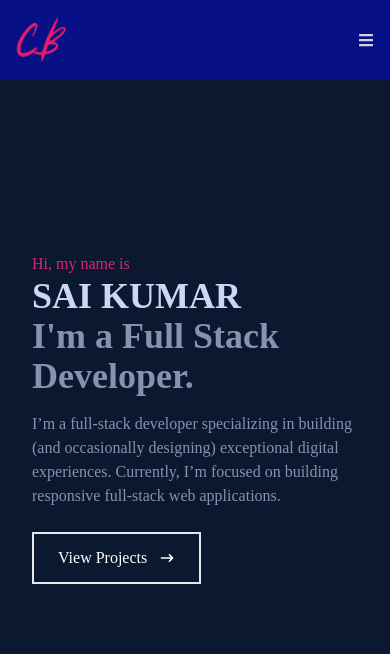
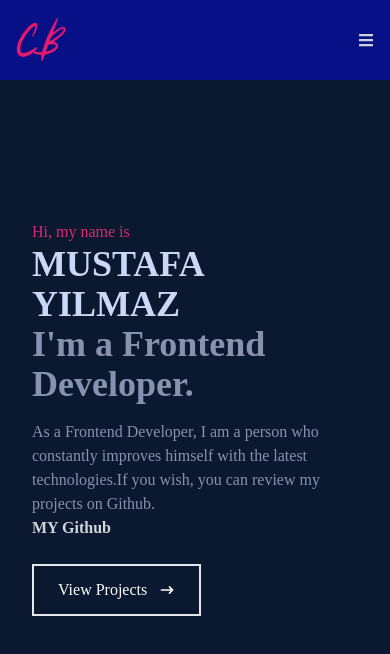
Before and after one commit to MustafaYilmaz1625/My-Portfolio-WebSite, a React (Create React App) app: page / in a window 390 px wide. Shown: the top 654 px of the page. Built offline with nearby package versions, Linux system fonts and the light colour scheme.

Commit message:
add update on page

```diff
--- a/src/components/About.jsx
+++ b/src/components/About.jsx
@@ -15,7 +15,7 @@ const About = () => {
         <div className="max-w-[1000px] w-full grid sm:grid-cols-2 gap-8 px-4">
           <div className="sm:text-right text-4xl font-bold">
             <p>
-              Hi. I'm Sai Kumar, nice to meet you. Please take a look around.
+              Hi. I'm Mustafa Yılmaz, nice to meet you. Please take a look around.
             </p>
           </div>
           <div>
--- a/src/components/Contact.jsx
+++ b/src/components/Contact.jsx
@@ -16,8 +16,7 @@ const Contact = () => {
             Contact
           </p>
           <p className="text-gray-300 py-4">
-            // Submit the form below or shoot me an email -
-            vutukuri.kumar192st.niituniversity.in
+            Submit the form below or shoot me an email.
           </p>
         </div>
         <input
@@ -25,12 +24,14 @@ const Contact = () => {
           type="text"
           placeholder="Name"
           name="name"
+          required
         />
         <input
           className="my-4 p-2 bg-[#ccd6f6]"
           type="email"
           placeholder="Email"
           name="email"
+          required
         />
         <textarea
           className="bg-[#ccd6f6] p-2"
--- a/src/components/Home.jsx
+++ b/src/components/Home.jsx
@@ -8,15 +8,21 @@ const Home = () => {
       <div className="max-w-[1000px] mx-auto px-8 flex flex-col justify-center h-full">
         <p className="text-pink-600">Hi, my name is</p>
         <h1 className="text-4xl sm:text-7xl font-bold text-[#ccd6f6]">
-          SAI KUMAR
+          MUSTAFA YILMAZ
         </h1>
         <h2 className="text-4xl sm:text-7xl font-bold text-[#8892b0]">
-          I'm a Full Stack Developer.
+          I'm a Frontend Developer.
         </h2>
         <p className="text-[#8892b0] py-4 max-w-[700px]">
-          I’m a full-stack developer specializing in building (and occasionally
-          designing) exceptional digital experiences. Currently, I’m focused on
-          building responsive full-stack web applications.
+          As a Frontend Developer, I am a person who constantly improves himself
+          with the latest technologies.If you wish, you can review my projects
+          on Github.
+          <a
+            className="lg:hidden flex justify-between items-center font-bold w-full text-gray-300  hover:text-pink-600 "
+            href="https://github.com/MustafaYilmaz1625"
+          >
+            MY Github
+          </a>
         </p>
         <div>
           <button className="text-white group border-2 px-6 py-3 my-2 flex items-center hover:bg-pink-600 hover:border-pink-600">
--- a/src/components/Navbar.jsx
+++ b/src/components/Navbar.jsx
@@ -96,7 +96,7 @@ const Navbar = () => {
           <li className="w-[160px] h-[60px] flex justify-between items-center ml-[-100px] hover:ml-[-10px] duration-300 bg-[#565f69]">
             <a
               className="flex justify-between items-center w-full text-gray-300"
-              href="/"
+              href="https://www.linkedin.com/in/mustafa-yılmaz-/overlay/1635494929296/single-media-viewer/"
             >
               Resume <BsFillPersonLinesFill size={30} />
             </a>
```
